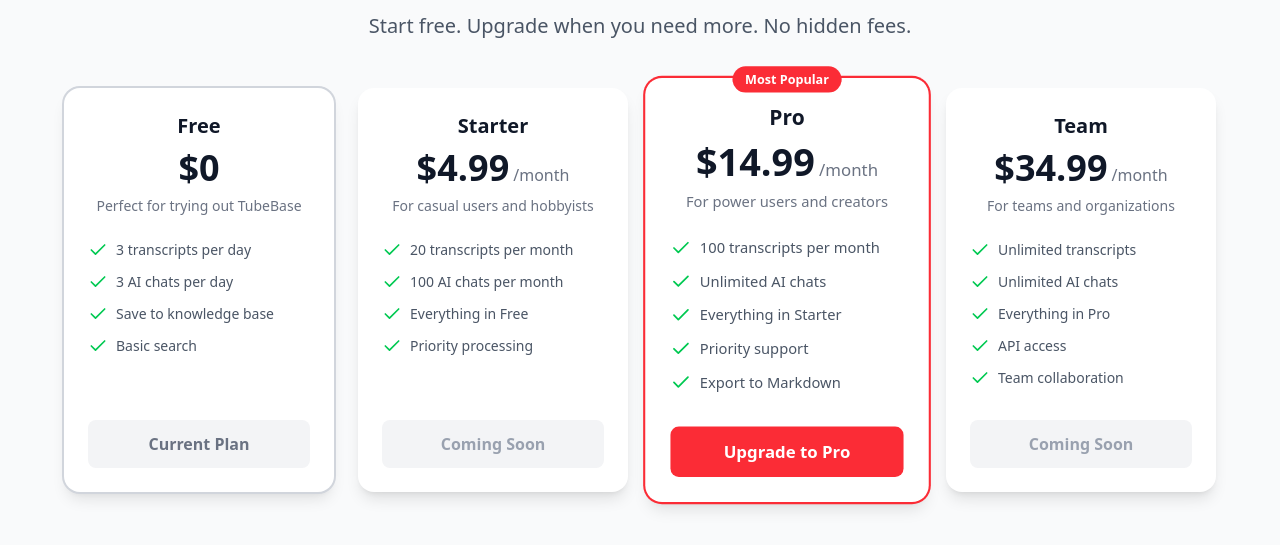
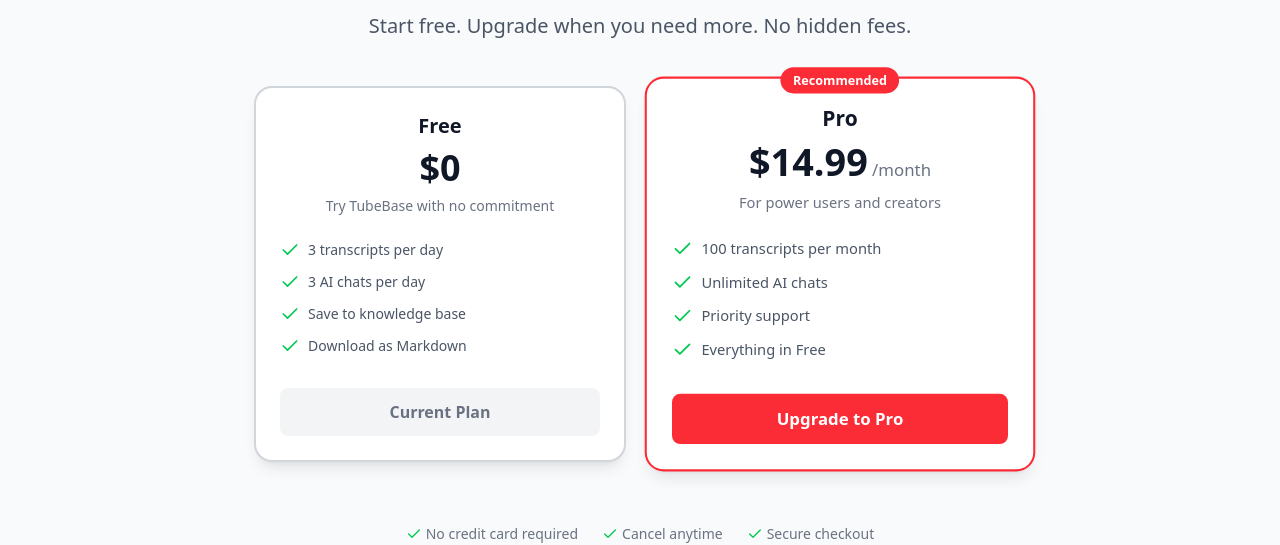
Before and after one commit to pontush81/youtube-transcript-service, a Next.js app: page /pricing in a window 1280 px wide. Shown: the part 173-718 px from the top of the page. Built offline with nearby package versions, Linux system fonts and the light colour scheme; no server answers.

Commit message:
simplify: reduce pricing to 2 tiers (Free + Pro)

```diff
--- a/app/pricing/page.tsx
+++ b/app/pricing/page.tsx
@@ -33,29 +33,15 @@
     name: 'Free',
     price: '$0',
     period: '',
-    description: 'Perfect for trying out TubeBase',
+    description: 'Try TubeBase with no commitment',
     features: [
       '3 transcripts per day',
       '3 AI chats per day',
       'Save to knowledge base',
-      'Basic search',
+      'Download as Markdown',
     ],
     available: true,
     cta: 'Current Plan',
-  },
-  {
-    name: 'Starter',
-    price: '$4.99',
-    period: '/month',
-    description: 'For casual users and hobbyists',
-    features: [
-      '20 transcripts per month',
-      '100 AI chats per month',
-      'Everything in Free',
-      'Priority processing',
-    ],
-    available: false,
-    cta: 'Coming Soon',
   },
   {
     name: 'Pro',
@@ -65,29 +51,13 @@
     features: [
       '100 transcripts per month',
       'Unlimited AI chats',
-      'Everything in Starter',
       'Priority support',
-      'Export to Markdown',
+      'Everything in Free',
     ],
-    badge: 'Most Popular',
+    badge: 'Recommended',
     highlight: true,
     available: true,
     cta: 'Upgrade to Pro',
-  },
-  {
-    name: 'Team',
-    price: '$34.99',
-    period: '/month',
-    description: 'For teams and organizations',
-    features: [
-      'Unlimited transcripts',
-      'Unlimited AI chats',
-      'Everything in Pro',
-      'API access',
-      'Team collaboration',
-    ],
-    available: false,
-    cta: 'Coming Soon',
   },
 ];
 
@@ -198,7 +168,7 @@
       )}
 
       {/* Pricing cards */}
-      <div className="grid gap-6 md:grid-cols-2 lg:grid-cols-4 max-w-6xl mx-auto">
+      <div className="grid gap-8 md:grid-cols-2 max-w-3xl mx-auto">
         {tiers.map((tier) => {
           const isCurrentPlan =
             (tier.name === 'Free' && !isPro) ||
```
